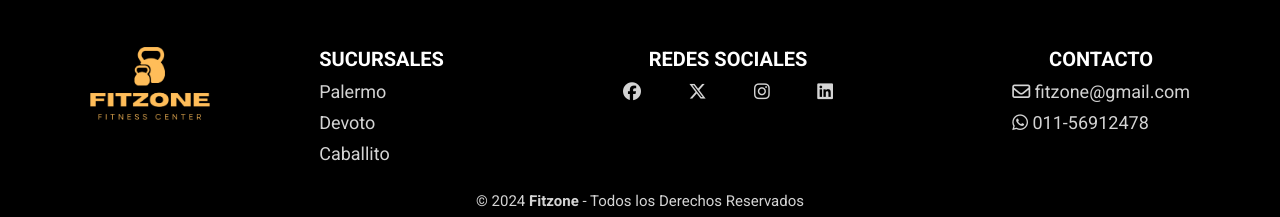
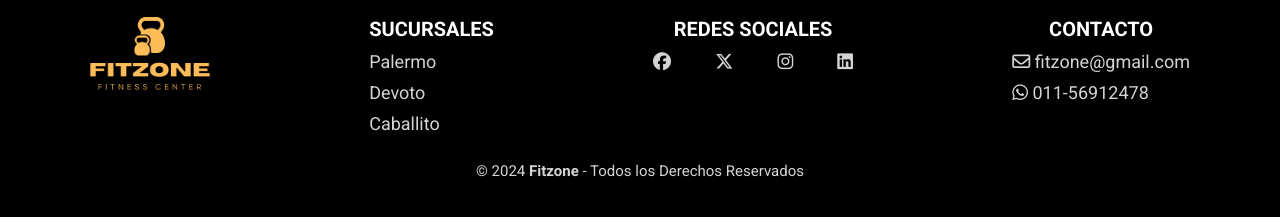
Before and after one commit to MCeciliaF/Fitzone_gimnasio, a plain HTML site: page index.html in a window 1280 px wide. Shown: the part 4226-4443 px from the top of the page. Drawn offline with Linux system fonts and the light colour scheme; a script that the page names is missing.

Commit message:
mejorando 2

```diff
--- a/style.css
+++ b/style.css
@@ -546,12 +546,10 @@ fieldset {
 .link a:hover {
     color: #f56349;
 }
-.link-redes {
+.link .link-redes {
     display: flex;
     justify-content: space-between;
-    width: 350px;
-    height: 30px;
-    padding: 0 70px;
+    width: 200px;
 }
 .footer-copy {
     text-align: center;
@@ -652,6 +650,10 @@ fieldset {
     .footer-content {
         flex-direction: column;
         text-align: center;
+        max-width: 200px;
+    }
+    .link .link-redes {
+        line-height: 20px;
     }
 
 
@@ -669,4 +671,7 @@ fieldset {
     .devoto iframe {
         width: 100%;
     }
+    .footer {
+        padding: 20px;
+    }
 }
```
